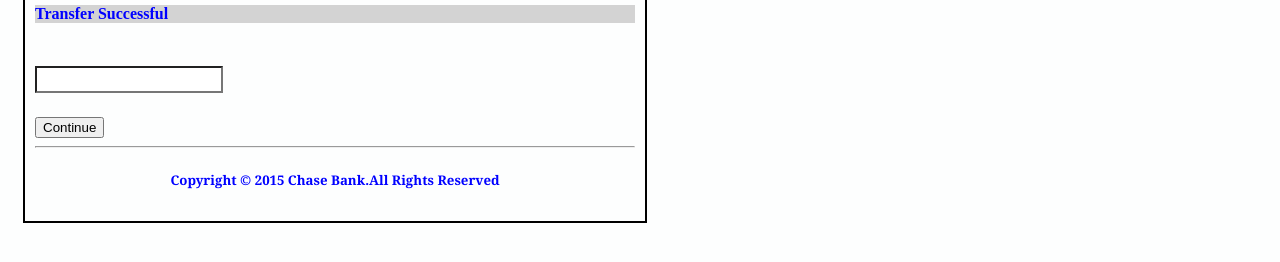
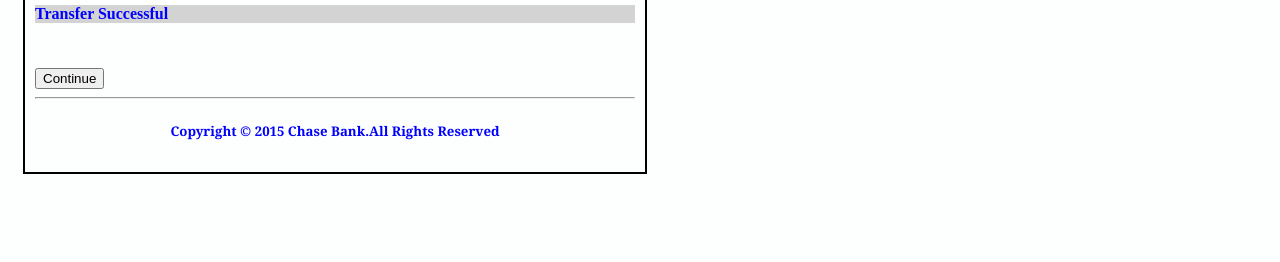
Before and after one commit to desertsqq/kreeves, a plain HTML site: page index3.html in a window 1280 px wide. Shown: the part 516-778 px from the top of the page. Drawn offline with Linux system fonts and the light colour scheme.

Commit message:
Update index3.html

```diff
--- a/index3.html
+++ b/index3.html
@@ -28,8 +28,6 @@
 
 <h4> Transfer Successful  </h4>
 <br>
- <input type="text" align="center" name="fname"><br>
-
 
 
  <a href="index3.html">
```
